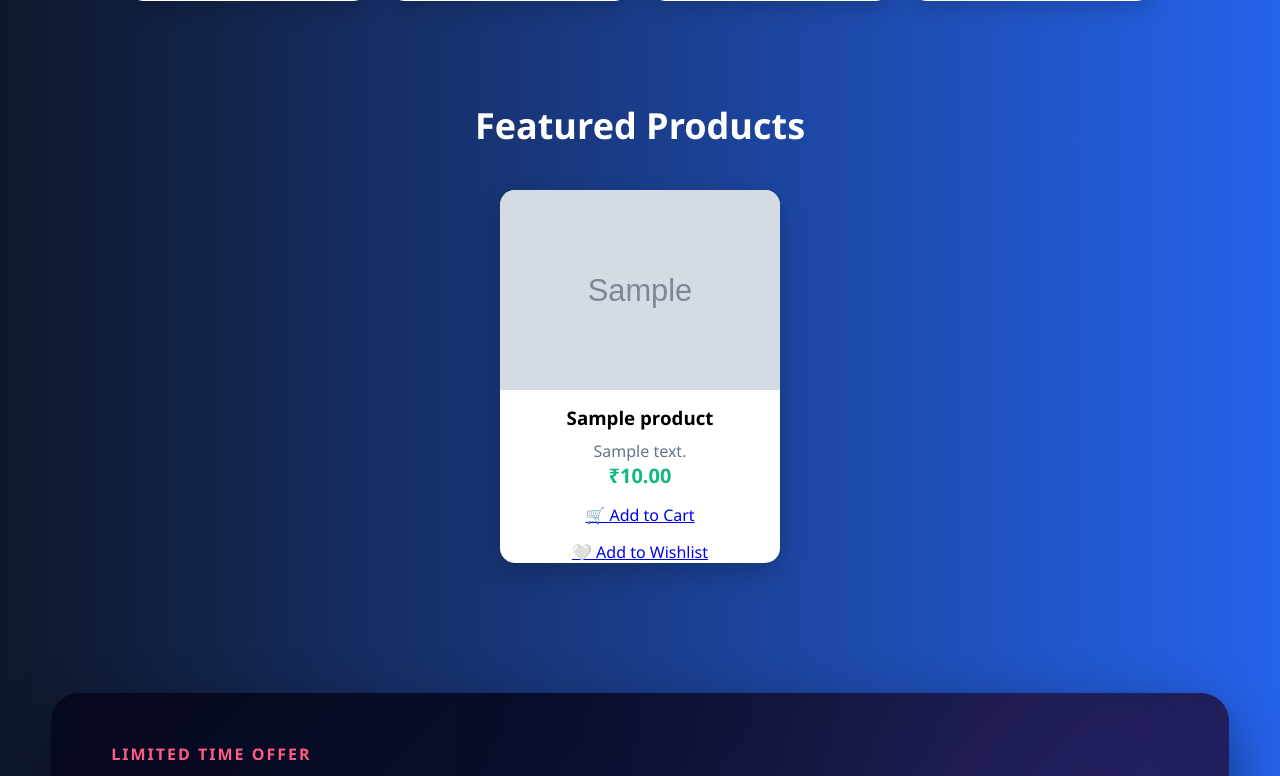
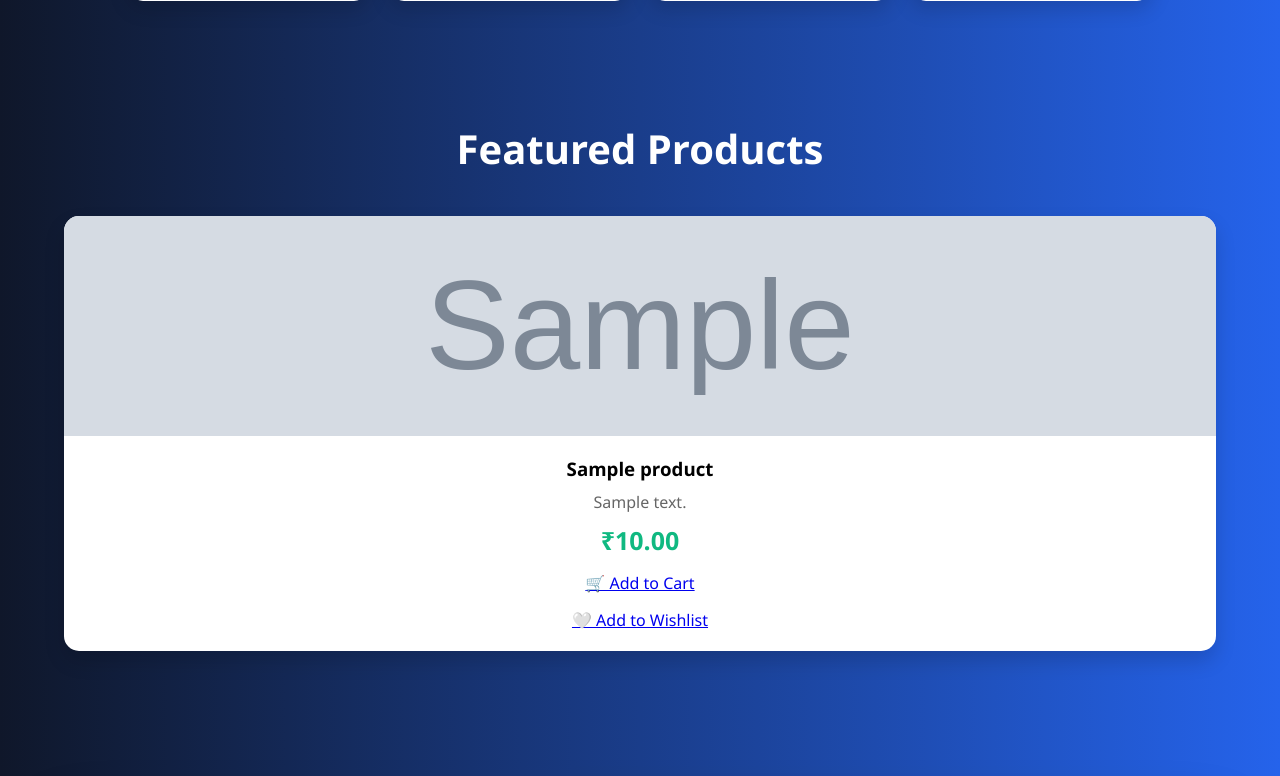
Before and after one commit to Happie429/CodeAlpha, a Django app: page / in a window 1280 px wide. Shown: the part 1132-1908 px from the top of the page. Run offline with Django 5.2, Linux system fonts and the light colour scheme; tables that the repository leaves empty hold one stand-in row (values such as "Sample post"); grey boxes marked "Sample" are stand-in pictures.

```diff
--- a/ecommerce system/backend/ecommerce/urls.py
+++ b/ecommerce system/backend/ecommerce/urls.py
@@ -11,3 +11,7 @@ urlpatterns = [
 
 if settings.DEBUG:
     urlpatterns += static(settings.MEDIA_URL, document_root=settings.MEDIA_ROOT)
+    urlpatterns += static(settings.STATIC_URL, document_root=settings.STATIC_ROOT)
+if settings.DEBUG:
+    urlpatterns += static(settings.MEDIA_URL,
+                          document_root=settings.MEDIA_ROOT)
--- a/ecommerce system/backend/store/static/css/style.css
+++ b/ecommerce system/backend/store/static/css/style.css
@@ -301,30 +301,30 @@ body{
    PRODUCTS
 ========================= */
 .products{
-    padding:60px 10%;
-    text-align:center;
+    padding:80px 5%;
 }
 
 .section-title{
-    color:white;
-    font-size:36px;
+    text-align:center;
+    color:#fff;
+    font-size:40px;
     margin-bottom:40px;
 }
 
 .product-container{
-    display:flex;
-    flex-wrap:wrap;
-    justify-content:center;
-    gap:25px;
+    display:grid;
+    grid-template-columns:repeat(auto-fit,minmax(260px,1fr));
+    gap:30px;
 }
 
 .product-card{
-    width:280px;
-    background:white;
+    background:#fff;
     border-radius:15px;
     overflow:hidden;
-    box-shadow:0 10px 25px rgba(0,0,0,0.2);
-    transition:0.3s;
+    box-shadow:0 10px 20px rgba(0,0,0,.15);
+    transition:.3s;
+    text-align:center;
+    padding-bottom:20px;
 }
 
 .product-card:hover{
@@ -333,24 +333,25 @@ body{
 
 .product-card img{
     width:100%;
-    height:200px;
+    height:220px;
     object-fit:cover;
 }
 
 .product-card h3{
-    margin:10px 0;
+    margin:15px 0 10px;
 }
 
 .product-card p{
-    color:#64748b;
+    padding:0 15px;
+    color:#666;
 }
 
 .price{
+    font-size:25px;
     color:#10b981;
     font-weight:bold;
-    font-size:20px;
+    margin:10px 0;
 }
-
 /* =========================
    RESPONSIVE FIX
 ========================= */
--- a/ecommerce system/backend/store/templates/home.html
+++ b/ecommerce system/backend/store/templates/home.html
@@ -151,7 +151,9 @@
 
             <p>{{ product.description }}</p>
 
-    <div class="price">₹{{ product.price }}</div>
+            <div class="price">
+                ₹{{ product.price }}
+            </div>
 
             <div class="cart-controls">
 
@@ -175,7 +177,6 @@
 
             </div>
 
-        <!-- Wishlist Button -->
             <div class="wishlist-box">
 
                 {% if product.id in wishlist_items %}
@@ -196,11 +197,11 @@
 
         </div>
 
+        {% endfor %}
+
     </div>
 
-{% endfor %}
 </section>
-
 
 <!-- ================= OFFER BANNER ================= -->
 
```
Also changed, not shown: ecommerce system/backend/ecommerce/settings.py (+14 -12 lines). Lines whose indentation alone changed are shown as unchanged.
